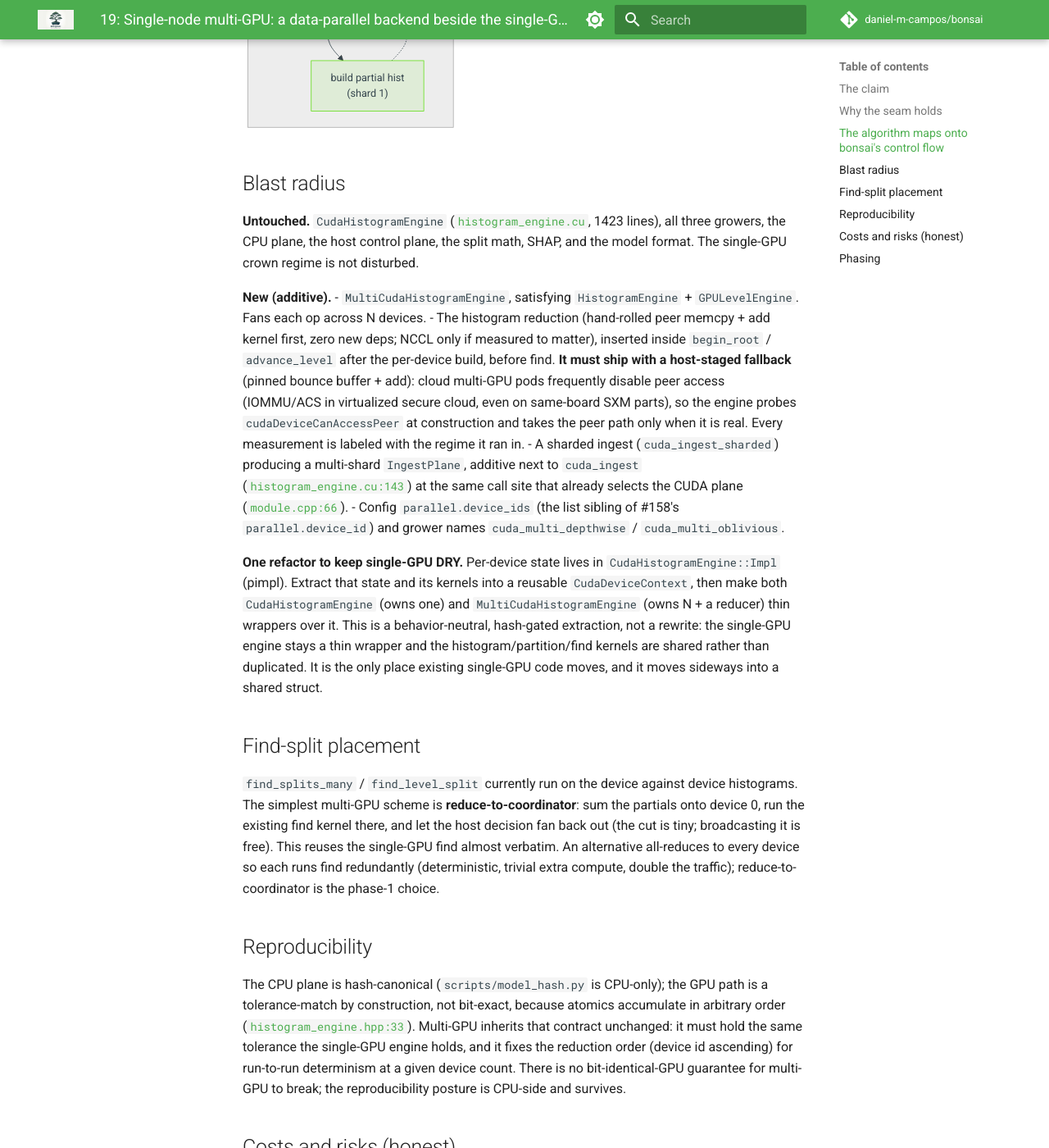
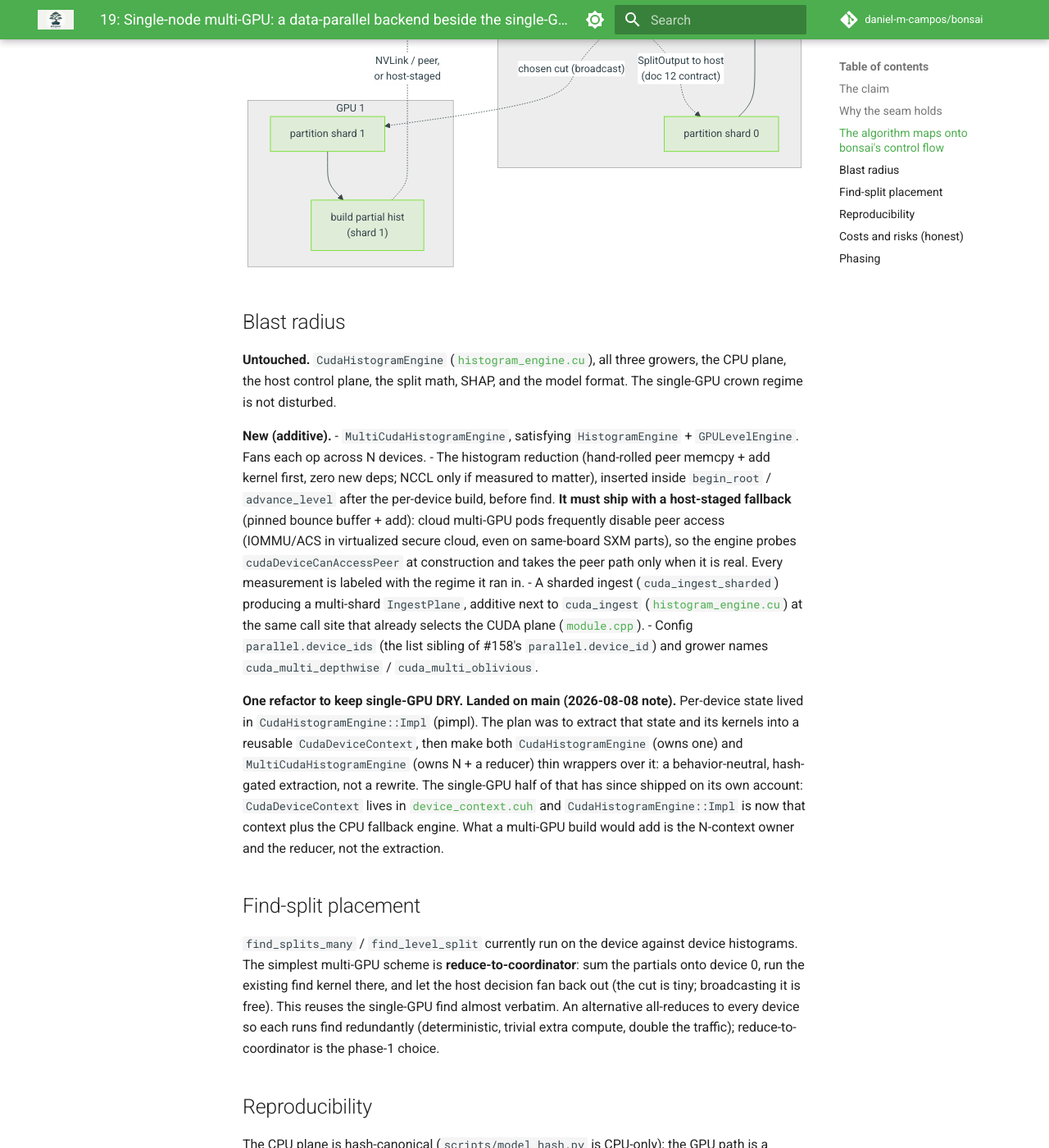
Before and after one commit to daniel-m-campos/bonsai, an MkDocs documentation site: the page built from docs/architecture/19-multi-gpu.md, in a window 1280 px wide and 1400 px high, scrolled down 2319 px. Shown: the whole window at 82% size. Built offline with MkDocs 1.6.1 and Material for MkDocs 9.7.7, drawn with Linux system fonts in a browser that asks for light colours; comment, search, counter and statistics services are not loaded; some of the changed text lies outside the part shown.

Commit message:
docs(arch): repoint dead evidence and rotted code links
Doc 20 cited three leafwise jsonl files that commit e82dae6 deleted
under the results-lifecycle policy; all three now point at the archive
page, which carries the commit each last read from. Its seam sketch
also named four identifiers that never reached the code, so the sketch
says so and hands the reader the five calls that shipped.

Doc 19 is a parked experiment, so its history stays: the landed
CudaDeviceContext extraction is marked landed rather than deleted from
the phasing list, and the change is announced in a dated note. Every
code link in it carried a line number and every one had rotted
(histogram_engine.cu is 522 lines, not 1423), so the links now name
files and symbols. Line anchors are the one reference form here that
goes wrong silently.

Three smaller corrections: doc 21 claimed every perf row carries
ingest_s and train_s, but the fused parity arm emits neither; doc 18
claimed a sealed-config guard extends to bin_edges, and no such guard
exists or is needed; doc 17, a shelved design, pointed the find kernels
at histogram_engine.cu when they live in detail/kernels.cuh.

```diff
--- a/docs/architecture/19-multi-gpu.md
+++ b/docs/architecture/19-multi-gpu.md
@@ -1,6 +1,8 @@
 # 19: Single-node multi-GPU: a data-parallel backend beside the single-GPU one
 
 > **Status:** experiment, parked (decision 76). Built and validated through the full doc plan (P1-P4a plus a five-lever optimization round), then measured to END-TO-END PARITY with single-GPU at both 16M and 64M rows on 4x A100 NVLink: the floor is the host-computed gradient stream (host-memory-bandwidth-bound) plus the reduction's correctness syncs, an architectural property, not a tuning residue. The engine, registry surface, and all five levers live on the `experiment/multi-gpu` branch; main keeps the single-device `parallel.device_id` (fit-parallel sweeps are the multi-GPU story that scales linearly today). Reopener: a device-resident objective (each GPU computing its shard's grad/hess from resident scores), which is also the single-GPU engine's own next frontier. The single-GPU device-resident objective has since landed (decision 77) and now arms for `cuda_leafwise` too (decision 98, [`20-cuda-leafwise.md`](20-cuda-leafwise.md)); this reopener's per-shard extension for multi-GPU remains open.
+>
+> **Dated note (2026-08-08).** Two things below have moved since this design was parked. Phasing step 2, the `CudaDeviceContext` extraction, landed on main on its own account and is marked as such. Every code link carried a line number and every one of them had rotted, so the links now name files and symbols instead: line anchors are the only reference form here that goes wrong silently.
 
 ## The claim
 
@@ -10,7 +12,7 @@
 
 ## Why the seam holds
 
-Growers are templated on the engine and own it by value ([`grower.hpp:135/165`](../../include/bonsai/grower.hpp)); the booster registry is a compile-time cartesian product `cartesian_product_t<Objectives, Growers, Samplers>` ([`configurations.hpp:17`](../../include/bonsai/registry/configurations.hpp)) that emits a booster for every combo. Adding a backend is: write a concept-satisfying type, add its grower instantiations to the `Growers` typelist, and the registry builds the boosters. No existing engine, grower, or dispatch code changes shape.
+Growers are templated on the engine and own it by value (the `EngineT engine_` member in [`grower.hpp`](../../include/bonsai/grower.hpp)); the booster registry is a compile-time cartesian product `cartesian_product_t<Objectives, Growers, Samplers>` ([`configurations.hpp`](../../include/bonsai/registry/configurations.hpp)) that emits a booster for every combo. Adding a backend is: write a concept-satisfying type, add its grower instantiations to the `Growers` typelist, and the registry builds the boosters. No existing engine, grower, or dispatch code changes shape.
 
 The host-side split-decision contract (doc 12) is what makes data-parallel a small delta: the grower calls `find_*`, receives a `SplitOutput` on the host, decides, then calls `partition/advance`. Multi-GPU changes what the engine does *inside* those calls, never the orchestration around them.
 
@@ -49,15 +51,15 @@
 
 ## Blast radius
 
-**Untouched.** `CudaHistogramEngine` ([`histogram_engine.cu`](../../src/cuda/histogram_engine.cu), 1423 lines), all three growers, the CPU plane, the host control plane, the split math, SHAP, and the model format. The single-GPU crown regime is not disturbed.
+**Untouched.** `CudaHistogramEngine` ([`histogram_engine.cu`](../../src/cuda/histogram_engine.cu)), all three growers, the CPU plane, the host control plane, the split math, SHAP, and the model format. The single-GPU crown regime is not disturbed.
 
 **New (additive).**
 - `MultiCudaHistogramEngine`, satisfying `HistogramEngine` + `GPULevelEngine`. Fans each op across N devices.
 - The histogram reduction (hand-rolled peer memcpy + add kernel first, zero new deps; NCCL only if measured to matter), inserted inside `begin_root` / `advance_level` after the per-device build, before find. **It must ship with a host-staged fallback** (pinned bounce buffer + add): cloud multi-GPU pods frequently disable peer access (IOMMU/ACS in virtualized secure cloud, even on same-board SXM parts), so the engine probes `cudaDeviceCanAccessPeer` at construction and takes the peer path only when it is real. Every measurement is labeled with the regime it ran in.
-- A sharded ingest (`cuda_ingest_sharded`) producing a multi-shard `IngestPlane`, additive next to `cuda_ingest` ([`histogram_engine.cu:143`](../../src/cuda/histogram_engine.cu)) at the same call site that already selects the CUDA plane ([`module.cpp:66`](../../src/python/module.cpp)).
+- A sharded ingest (`cuda_ingest_sharded`) producing a multi-shard `IngestPlane`, additive next to `cuda_ingest` ([`histogram_engine.cu`](../../src/cuda/histogram_engine.cu)) at the same call site that already selects the CUDA plane ([`module.cpp`](../../src/python/module.cpp)).
 - Config `parallel.device_ids` (the list sibling of #158's `parallel.device_id`) and grower names `cuda_multi_depthwise` / `cuda_multi_oblivious`.
 
-**One refactor to keep single-GPU DRY.** Per-device state lives in `CudaHistogramEngine::Impl` (pimpl). Extract that state and its kernels into a reusable `CudaDeviceContext`, then make both `CudaHistogramEngine` (owns one) and `MultiCudaHistogramEngine` (owns N + a reducer) thin wrappers over it. This is a behavior-neutral, hash-gated extraction, not a rewrite: the single-GPU engine stays a thin wrapper and the histogram/partition/find kernels are shared rather than duplicated. It is the only place existing single-GPU code moves, and it moves sideways into a shared struct.
+**One refactor to keep single-GPU DRY. Landed on main (2026-08-08 note).** Per-device state lived in `CudaHistogramEngine::Impl` (pimpl). The plan was to extract that state and its kernels into a reusable `CudaDeviceContext`, then make both `CudaHistogramEngine` (owns one) and `MultiCudaHistogramEngine` (owns N + a reducer) thin wrappers over it: a behavior-neutral, hash-gated extraction, not a rewrite. The single-GPU half of that has since shipped on its own account: `CudaDeviceContext` lives in [`device_context.cuh`](../../src/cuda/detail/device_context.cuh) and `CudaHistogramEngine::Impl` is now that context plus the CPU fallback engine. What a multi-GPU build would add is the N-context owner and the reducer, not the extraction.
 
 ## Find-split placement
 
@@ -65,7 +67,7 @@
 
 ## Reproducibility
 
-The CPU plane is hash-canonical (`scripts/model_hash.py` is CPU-only); the GPU path is a tolerance-match by construction, not bit-exact, because atomics accumulate in arbitrary order ([`histogram_engine.hpp:33`](../../include/bonsai/cuda/histogram_engine.hpp)). Multi-GPU inherits that contract unchanged: it must hold the same tolerance the single-GPU engine holds, and it fixes the reduction order (device id ascending) for run-to-run determinism at a given device count. There is no bit-identical-GPU guarantee for multi-GPU to break; the reproducibility posture is CPU-side and survives.
+The CPU plane is hash-canonical (`scripts/model_hash.py` is CPU-only); the GPU path is a tolerance-match by construction, not bit-exact, because atomics accumulate in arbitrary order (the tolerance contract stated on `CudaHistogramEngine` in [`histogram_engine.hpp`](../../include/bonsai/cuda/histogram_engine.hpp)). Multi-GPU inherits that contract unchanged: it must hold the same tolerance the single-GPU engine holds, and it fixes the reduction order (device id ascending) for run-to-run determinism at a given device count. There is no bit-identical-GPU guarantee for multi-GPU to break; the reproducibility posture is CPU-side and survives.
 
 ## Costs and risks (honest)
 
@@ -78,7 +80,7 @@
 ## Phasing
 
 1. Land #158 (`parallel.device_id`): the foundation, `device_id` becoming `device_ids`.
-2. Extract `CudaDeviceContext` from `CudaHistogramEngine::Impl`: behavior-neutral, hash-gated, single-GPU identical.
+2. ~~Extract `CudaDeviceContext` from `CudaHistogramEngine::Impl`: behavior-neutral, hash-gated, single-GPU identical.~~ Landed on main; see the blast radius above.
 3. Build `MultiCudaHistogramEngine` over N contexts with the reduce-to-coordinator scheme (peer path + host-staged fallback).
 4. Add sharded ingest, the grower instantiations, and the registry/dispatch entries.
 5. Validate on multi-GPU pods: tolerance match vs single-GPU at a fixed device count, then the scaling ladder (1/2/4 GPUs) at 16M+ rows. The ladder is **same-pod** (the 1-GPU baseline runs on GPU 0 of the multi-GPU host; fleet spread makes cross-pod comparisons noise), opens with the P2P gate, and measures BOTH interconnect regimes: 4x L40S (PCIe floor, same sm_89 silicon as every published bonsai GPU number, ~$4/hr secure) and 4x A100 SXM (NVLink 600GB/s headroom, sm_80 already validated, ~$6/hr secure); 2x A40 (~$0.9/hr) serves for P3 correctness bring-up and the fallback path. A100 PCIe is dominated (same interconnect class as L40S, older arch, more cost); H100 is overkill for a scaling-shape question.
```
Also changed, not shown: docs/architecture/17-categorical-splits.md (+1 -1 lines), docs/architecture/18-manual-bin-edges.md (+1 -1 lines), docs/architecture/20-cuda-leafwise.md (+4 -4 lines), docs/architecture/21-component-standings.md (+1 -1 lines).
